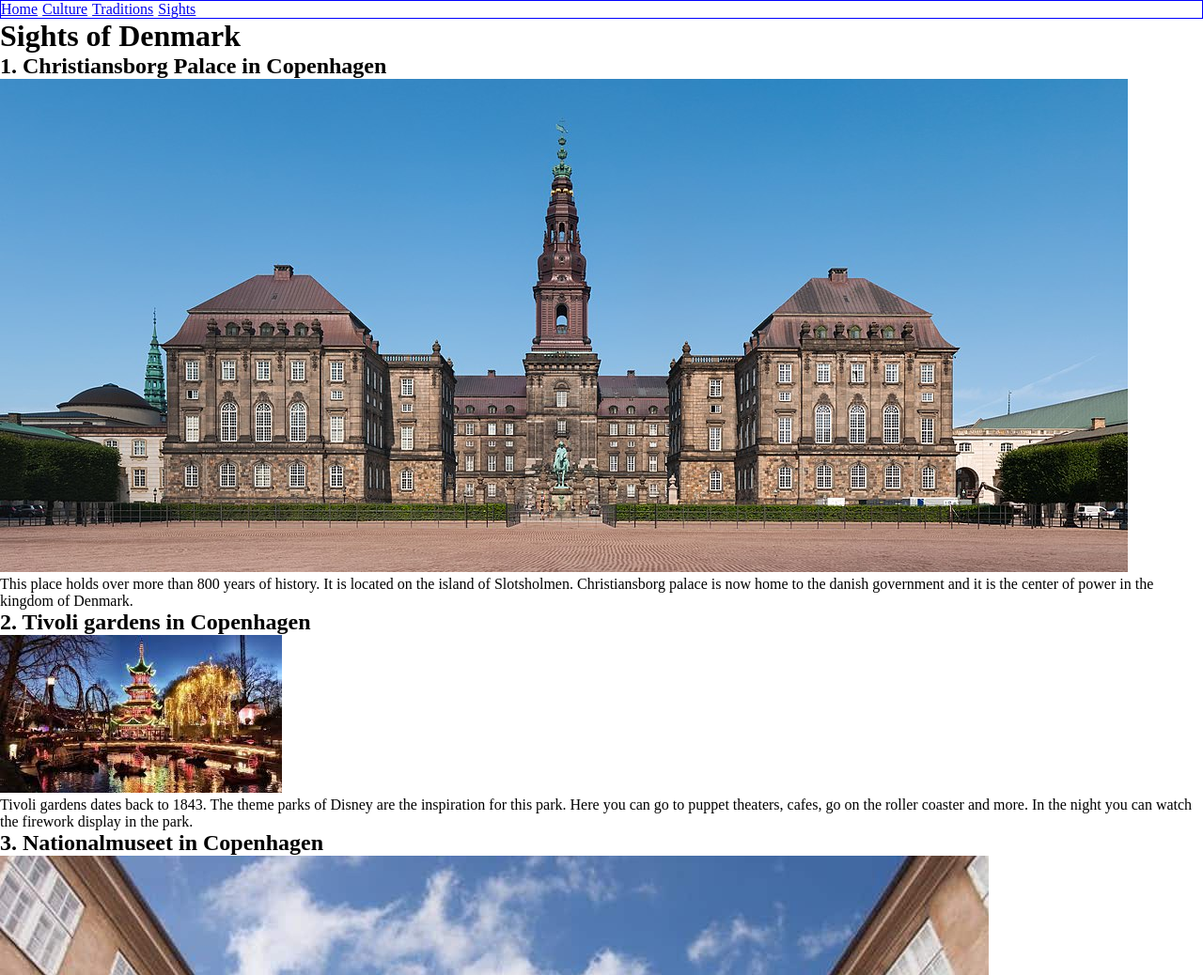
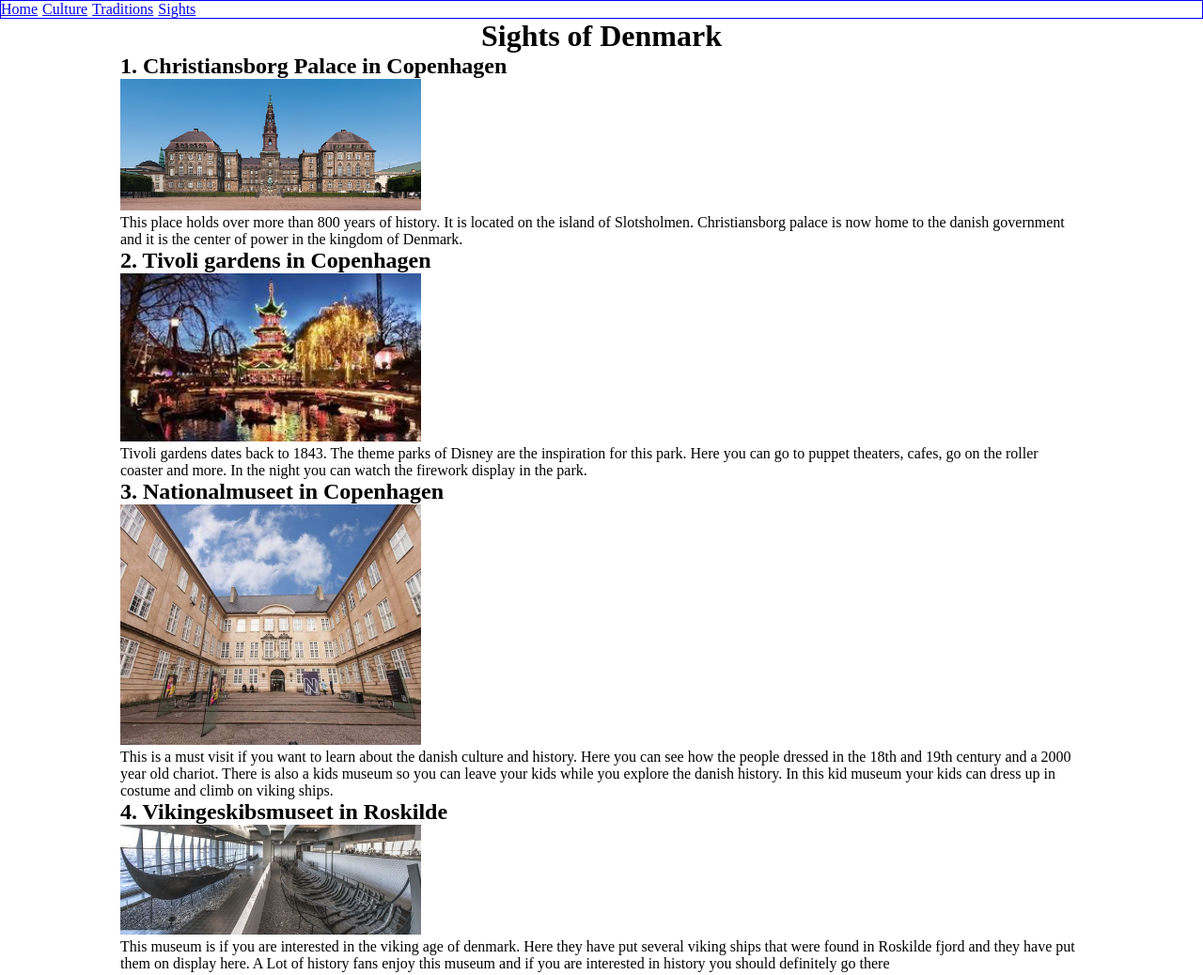
Before and after one commit to 19TekBWeb1/DanskSite, a plain HTML site: page sights.html in a window 1280 px wide. Shown: the top 1038 px of the page at 94% size. Drawn offline with Linux system fonts and the light colour scheme.

```diff
--- a/css/stylesheet.css
+++ b/css/stylesheet.css
@@ -7,7 +7,17 @@
     border-width: 1px;
     border-color: blue;
 }
-
+#text{
+    margin-left: 10vw;
+    margin-right: 10vw;
+}
+#text h1{
+    text-align: center;
+}
+#text img{
+width: 25vw;
+height: auto;
+}
 .Generated_a{
     margin-right: 5px;
 }
--- a/sights.html
+++ b/sights.html
@@ -7,19 +7,19 @@
     </head>
     <body>
         <div id="References"></div>
-        <h1> Sights of Denmark </h1>
         <div id="text">
+            <h1> Sights of Denmark </h1>
             <h2>1. Christiansborg Palace in Copenhagen</h2>
-            <img src="img/Christiansborg_Slot_Copenhagen_2014_01.jpg">
+            <img src="img/Christiansborg_Slot_Copenhagen_2014_01.jpg" id="Christiansborg_img">
             <p>This place holds over more than 800 years of history. It is located on the island of Slotsholmen. Christiansborg palace is now home to the danish government and it is the center of power in the kingdom of Denmark.</p>
             <h2>2. Tivoli gardens in Copenhagen</h2>
-            <img src="img/tivoli.jpg">
+            <img src="img/tivoli.jpg" id="Tivoli_img">
             <p>Tivoli gardens dates back to 1843. The theme parks of Disney are the inspiration for this park. Here you can go to puppet theaters, cafes, go on the roller coaster and more. In the night you can watch the firework display in the park.</p>
             <h2>3. Nationalmuseet in Copenhagen</h2>
-            <img src="img/national-museum-of-denmark.jpg">
+            <img src="img/national-museum-of-denmark.jpg" id="Nationalmuseet_img">
             <p>This is a must visit if you want to learn about the danish culture and history. Here you can see how the people dressed in the 18th and 19th century and a 2000 year old chariot. There is also a kids museum so you can leave your kids while you explore the danish history. In this kid museum your kids can dress up in costume and climb on viking ships.</p>
             <h2>4. Vikingeskibsmuseet in Roskilde</h2>
-            <img src="img/csm_Vikingeskibshallen_01_984b9ee568.jpg">
+            <img src="img/csm_Vikingeskibshallen_01_984b9ee568.jpg" id="Vikingeskibsmuseet_img">
             <p>This museum is if you are interested in the viking age of denmark. Here they have put several viking ships that were found in Roskilde fjord and they have put them on display here. A Lot of history fans enjoy this museum and if you are interested in history you should definitely go there</p>
         </div>
         <script src="js/script.js"></script>
```
